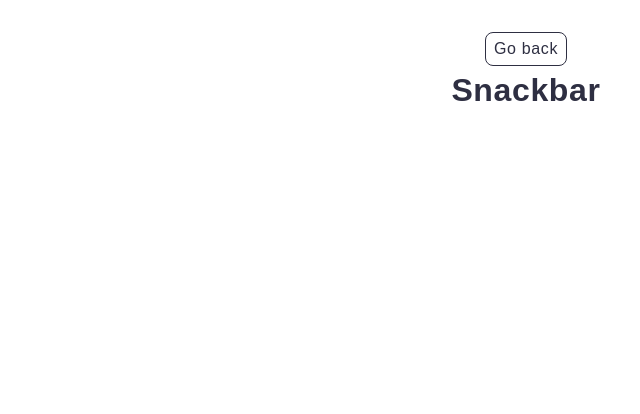
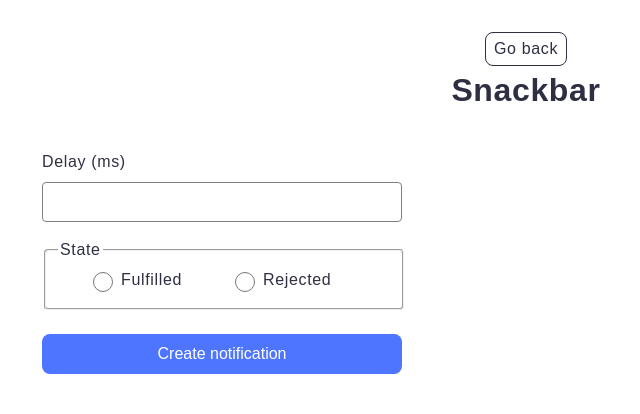
Before and after one commit to lkarm67/goit-js-hw-10, a website built with Vite: page src/2-snackbar.html in a window 1280 px wide. Shown: the whole page, without its empty margins (114-754 px from the left). Built offline with nearby package versions, Linux system fonts and the light colour scheme.

Commit message:
fix snackbar fils: hnml, js; css

```diff
--- a/src/2-snackbar.html
+++ b/src/2-snackbar.html
@@ -13,6 +13,32 @@
         <a class="back-link" href="./index.html">Go back</a>
         <h1 class="main-title">Snackbar</h1>
       </div>
+
+      <div class="promises-container">
+        <form class="form">
+          <label class="delay-label">
+            Delay (ms)
+            <input class="delay-input" type="number" name="delay" required />
+          </label>
+
+          <fieldset class="fieldset-snackbar">
+            <legend class="state-legend">State</legend>
+            <div class="radio-label">
+              <label>
+                <input class="radio-btn" type="radio" name="state" value="fulfilled" required />
+                Fulfilled
+              </label>
+              <label>
+                <input class="radio-btn" type="radio" name="state" value="rejected" required />
+                Rejected
+              </label>
+            </div>
+          </fieldset>
+
+          <button class="submit-btn" type="submit">Create notification</button>
+        </form>
+      </div>
+
     </main>
     <script type="module" src="./js/2-snackbar.js"></script>
   </body>
--- a/src/css/styles.css
+++ b/src/css/styles.css
@@ -126,3 +126,91 @@ color: #808080;
     font-size: 40px;
     line-height: 1.2;
 }
+
+
+/*Snackbar*/
+.promises-container{
+  padding: 36px 156px;
+  background-color: #fff;
+}
+
+.delay-label{
+  display: flex;
+  align-items: flex-start;
+  justify-content: flex-start;
+  flex-direction: column;
+  gap: 8px;
+}
+
+.delay-input{
+  width: 360px;
+  height: 40px;
+  margin-bottom: 16px;
+  border: 1px solid #808080;
+  border-radius: 4px;
+}
+
+.delay-input:hover{
+  border: 1px solid #000;
+}
+.delay-input:focus {
+  border: 1px solid #4e75ff;
+}
+
+.fieldset-snackbar{
+  width: 360px;
+  /*height: 78px;*/
+  box-sizing: border-box;
+  border-radius: 4px;
+  padding-bottom: 8px;
+  margin-bottom: 24px;
+}
+
+.state-legend{
+  border-radius: 4px;
+  stroke-width: 1px;
+  stroke: #808080;
+  text-align: left;
+}
+
+.state-legend:hover{
+  stroke: #000;
+}
+
+.radio-label{
+  display: flex;
+  align-items: flex-start;
+  justify-content: flex-start;
+  flex-direction: row;
+  gap: 48px;
+  width: 264px;
+  height: 32px;
+  margin-left: 30px;
+}
+
+.radio-btn{
+  border: 1px solid #757575;
+    border-radius: 14px;
+    width: 20px;
+    height: 20px;
+}
+
+.submit-btn{
+  display: flex;
+    align-items: center;
+    justify-content: center;
+    flex-direction: row;
+    gap: 10px;
+    border: none;
+    border-radius: 8px;
+      padding: 8px 16px;
+      width: 360px;
+      height: 40px;
+      background-color: #4e75ff;
+      font-weight: 500;
+        color: #fff;
+}
+
+.submit-btn:hover{
+  background-color: #6c8cff;
+}
--- a/src/js/2-snackbar.js
+++ b/src/js/2-snackbar.js
@@ -1 +1,43 @@
-console.log('Snackbar');
+import iziToast from "izitoast";
+import "izitoast/dist/css/iziToast.min.css";
+
+
+const form = document.querySelector('.form');
+
+form.addEventListener('submit', event => {
+  event.preventDefault();
+
+  const delay = Number(form.elements.delay.value);
+  const state = form.elements.state.value;
+  const isSuccess = state === 'fulfilled';
+
+  const promise = new Promise((resolve, reject) => {
+    setTimeout(() => {
+      if (isSuccess) {
+        resolve(delay);
+      } else {
+        reject(delay);
+      }
+    }, delay);
+  });
+
+  promise
+    .then(delay => {
+      iziToast.success({
+        message: `✅ Fulfilled promise in ${delay}ms`,
+        position: 'topRight',
+        icon: '',
+      });
+      console.log(`✅ Fulfilled promise in ${delay}ms`);
+    })
+    .catch(delay => {
+      iziToast.error({
+        message: `❌ Rejected promise in ${delay}ms`,
+        position: 'topRight',
+        icon: '',
+      });
+      console.log(`❌ Rejected promise in ${delay}ms`);
+    });
+
+  form.reset();
+});
```
